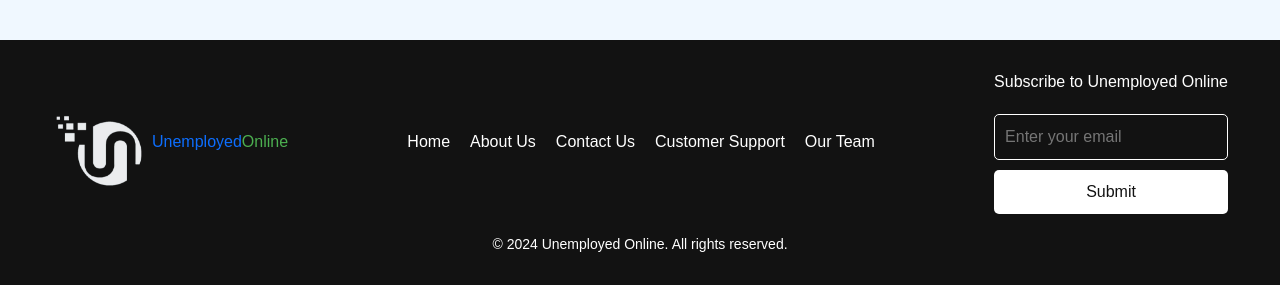
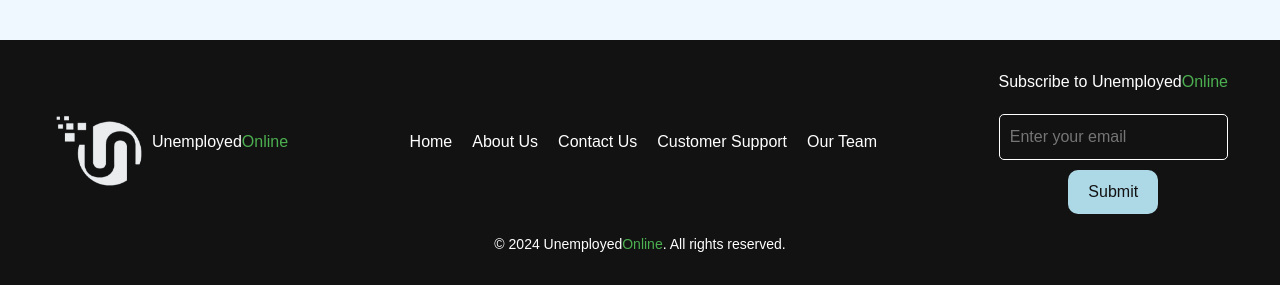
Before and after one commit to nitinsreevstv/unemployedOnline, a plain HTML site: page index.html in a window 1280 px wide. Shown: the part 907-1192 px from the top of the page. Drawn offline with nearby package versions, Linux system fonts and the light colour scheme.

Commit message:
color fix

```diff
--- a/LogIn/style1.css
+++ b/LogIn/style1.css
@@ -313,6 +313,7 @@ footer {
     display: flex;
     flex-direction: column;
     gap: 10px;
+    align-items: center;
   }
 
  .subscribe-form label {
@@ -331,10 +332,11 @@ footer {
  .subscribe-form button {
     padding: 10px 20px;
     border: none;
-    border-radius: 5px;
-    background-color: #fff;
+    border-radius: 10px;
+    background-color: #ADD8E6;
     color: #121212;
     cursor: pointer;
+    width: max-content;
   }
 
  .copyright {
@@ -342,3 +344,6 @@ footer {
     font-size: 14px;
 
   }
+  .name {
+    color: #fff;
+  }
--- a/index.html
+++ b/index.html
@@ -62,13 +62,13 @@
           <a href="#">Our Team</a>
         </div>
         <div class="subscribe-form">
-          <label>Subscribe to Unemployed Online</label>
+          <label>Subscribe to <span class="name">Unemployed</span><span class="surname">Online</span></label>
           <input type="email" placeholder="Enter your email">
           <button type="submit">Submit</button>
         </div>
       </div>
       <div class="copyright">
-        &copy; 2024 Unemployed Online. All rights reserved.
+        &copy; 2024 <span class="name">Unemployed</span><span class="surname">Online</span>. All rights reserved.
       </div>
     </footer>
     <script src="script.js"></script>
--- a/styles.css
+++ b/styles.css
@@ -218,6 +218,7 @@ footer {
     display: flex;
     flex-direction: column;
     gap: 10px;
+    align-items: center;
   }
 
  .subscribe-form label {
@@ -236,10 +237,11 @@ footer {
  .subscribe-form button {
     padding: 10px 20px;
     border: none;
-    border-radius: 5px;
-    background-color: #fff;
+    border-radius: 10px;
+    background-color: #ADD8E6;
     color: #121212;
     cursor: pointer;
+    width: max-content;
   }
 
  .copyright {
@@ -247,3 +249,6 @@ footer {
     font-size: 14px;
 
   }
+  .name {
+    color: #fff;
+  }
```
